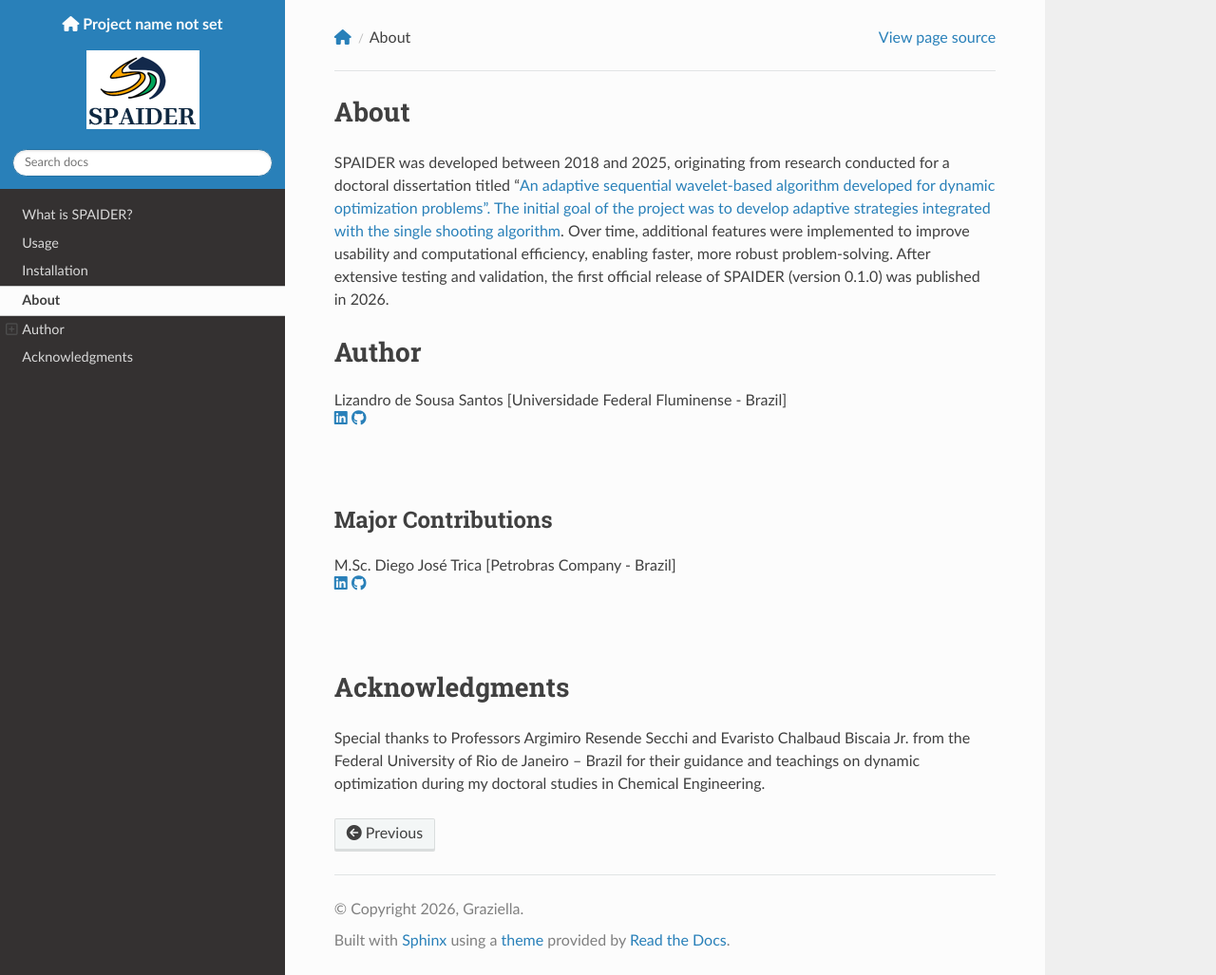
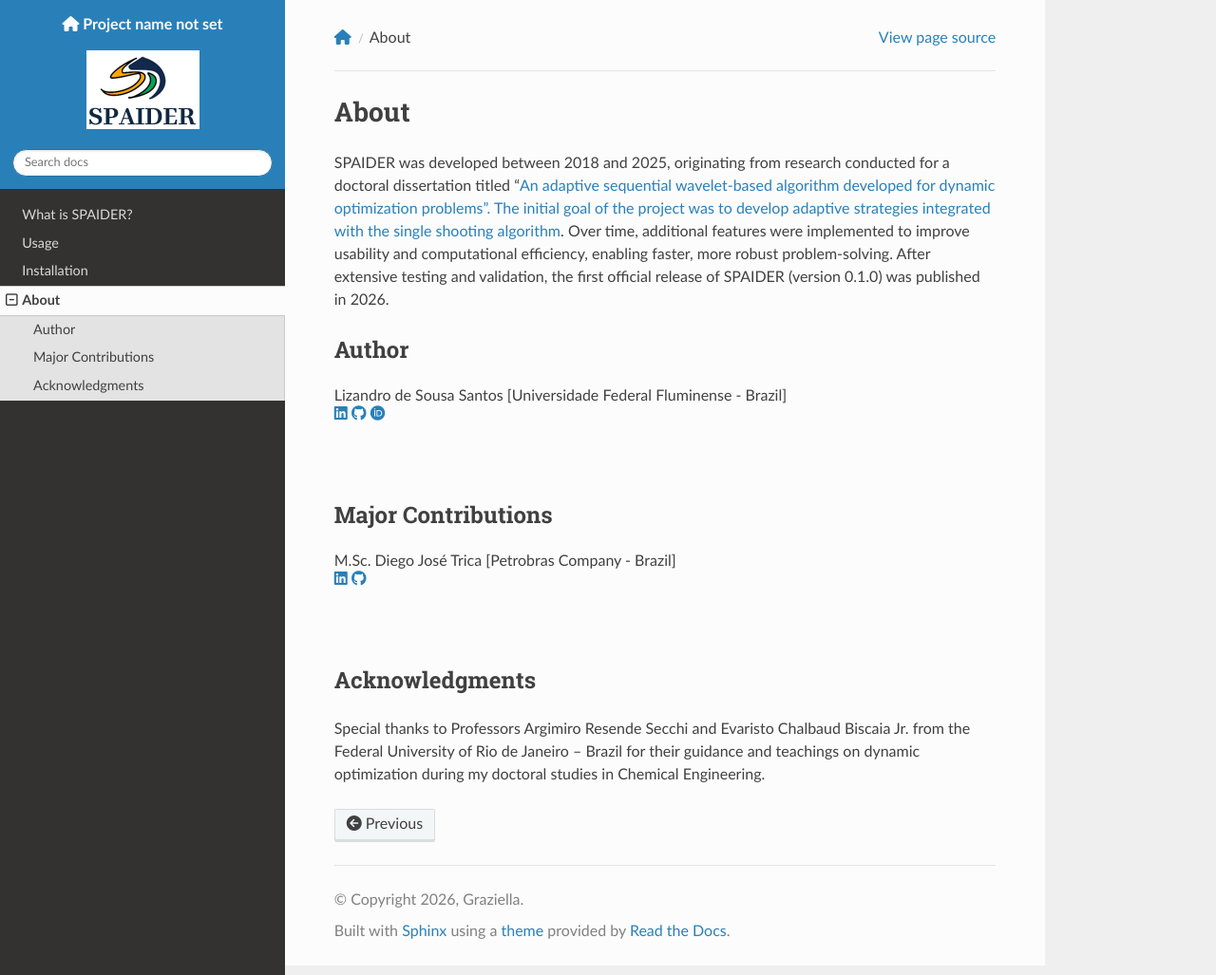
Before and after one commit to LizandroCloud/SPAIDER-M, a Sphinx documentation site: the page built from docs/source/about.rst, in a window 1280 px wide and 1027 px high. Shown: the whole window at 95% size. Built offline with Sphinx 7.4.7 and the Read the Docs theme 3.1.0, drawn with Linux system fonts in a browser that asks for light colours.

Commit message:
Update about.rst

```diff
--- a/docs/source/about.rst
+++ b/docs/source/about.rst
@@ -4,7 +4,7 @@ About
 SPAIDER was developed between 2018 and 2025, originating from research conducted for a doctoral dissertation titled "`An adaptive sequential wavelet-based algorithm developed for dynamic optimization problems". The initial goal of the project was to develop adaptive strategies integrated with the single shooting algorithm <https://doi.org/10.1016/j.compchemeng.2018.11.007>`_. Over time, additional features were implemented to improve usability and computational efficiency, enabling faster, more robust problem-solving. After extensive testing and validation, the first official release of SPAIDER (version 0.1.0) was published in 2026.
 
 Author
-======
+------
 
 .. raw:: html
 
@@ -15,6 +15,9 @@ Author
      </a>
      <a href="https://github.com/seuusuario" target="_blank">
        <i class="fab fa-github"></i>
+     </a>
+     <a href="https://orcid.org/seu-orcid" target="_blank">
+      <i class="fab fa-orcid"></i>
      </a>
      <div style="margin-top: 80px;"></div>
    </div>
@@ -36,6 +39,6 @@ Major Contributions
    </div>
 
 Acknowledgments
-===================
+---------------
 
 Special thanks to Professors Argimiro Resende Secchi and Evaristo Chalbaud Biscaia Jr. from the Federal University of Rio de Janeiro – Brazil for their guidance and teachings on dynamic optimization during my doctoral studies in Chemical Engineering.
```
